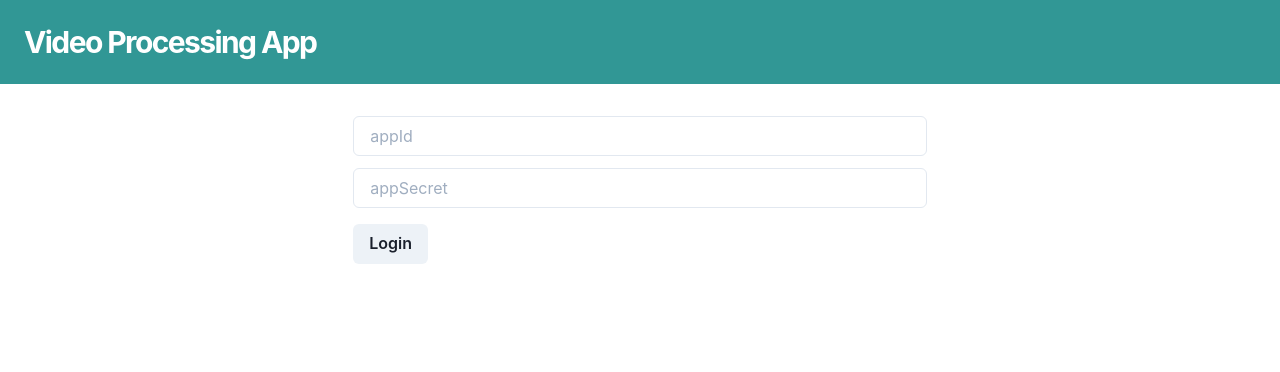
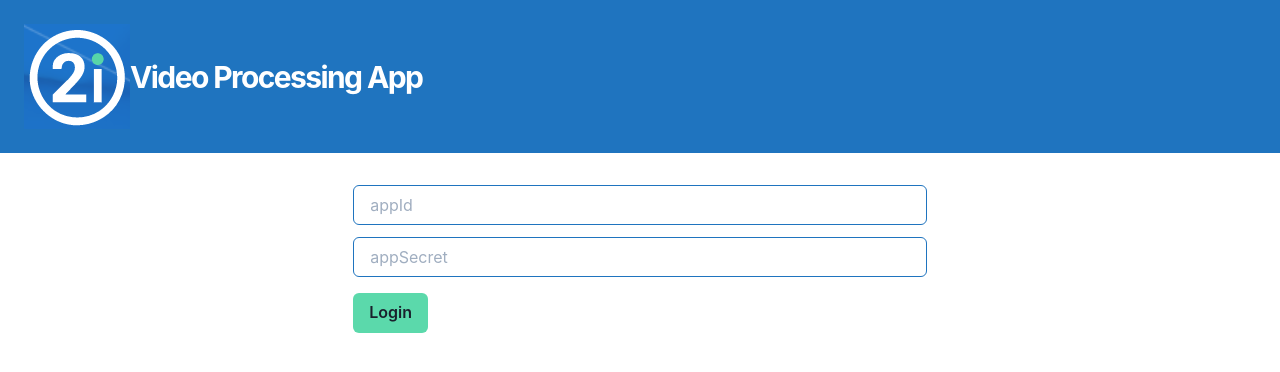
Before and after one commit to KatKmiotek/videoProcessing, a Next.js app: page / in a window 1280 px wide. Shown: the top 372 px of the page. Built offline with nearby package versions, Linux system fonts and the light colour scheme.

Commit message:
adding colours

```diff
--- a/components/header.js
+++ b/components/header.js
@@ -5,6 +5,7 @@ import {
   Container,
   Flex,
   Heading,
+  Image,
   Button,
   Text,
   AspectRatio,
@@ -22,13 +23,14 @@ export default function Header() {
         justify="space-between"
         wrap="wrap"
         padding="1.5rem"
-        bg="teal.500"
+        bg="#1F74BF"
         color="white"
         marginBottom="2rem"
       >
         <Flex align="center" mr={5}>
+        <Image src="logo.png"/>
           <Heading as="h1" size="lg" letterSpacing={'-.1rem'}>
-            Video Processing App
+                Video Processing App
           </Heading>
         </Flex>
       </Flex>
--- a/components/protectedPage.js
+++ b/components/protectedPage.js
@@ -37,15 +37,19 @@ export default function ProtectedPage({children}) {
             <Input
               placeholder="appId"
               size="md"
+              border="1px"
+              borderColor="#1F74BF"
               onChange={(e) => setAppId(e.target.value)}
             />
             <Input
               placeholder="appSecret"
               size="md"
+              border="1px"
+              borderColor="#1F74BF"
               onChange={(e) => setAppSecret(e.target.value)}
             />
           </Stack>
-          <Button onClick={() => loginToSymbl()}>Login</Button>
+          <Button onClick={() => loginToSymbl()} bg="#5BD9AB">Login</Button>
         </Container>
       ) : (
         children
--- a/pages/index.js
+++ b/pages/index.js
@@ -98,6 +98,8 @@ export default function Home() {
               type="file"
               id="input"
               accept="audio/*, video/*"
+              border="2px"
+              borderColor="#1F74BF"
               onChange={(e) => setFile(e.target.files[0])}
             />
           </InputGroup>
@@ -114,7 +116,7 @@ export default function Home() {
           </Box>
 
           <Button
-            colorScheme="teal"
+            bg="#5BD9AB"
             size="md"
             disabled={submitted}
             onClick={() => {
@@ -140,7 +142,7 @@ export default function Home() {
           spacingY="20px"
           marginTop="1rem"
         >
-          <Box boxShadow="dark-lg" p="6" rounded="md" bg="white">
+          <Box boxShadow="dark-lg" p="6" rounded="md" bg="#8BB4D9">
             <Container margin="1rem">
               <Heading as="h4" size="md">
                 Transcript from Conversation API
--- a/styles/globals.css
+++ b/styles/globals.css
@@ -1,13 +1,16 @@
 html,
 body {
+  background: #79aad4;
   padding: 0;
   margin: 0;
   font-family: -apple-system, BlinkMacSystemFont, Segoe UI, Roboto, Oxygen,
     Ubuntu, Cantarell, Fira Sans, Droid Sans, Helvetica Neue, sans-serif;
+
 }
 
+
 a {
-  color: inherit;
+  color: #8BB4D9;
   text-decoration: none;
 }
 
```
Also changed, not shown: public/logo.png (added).
